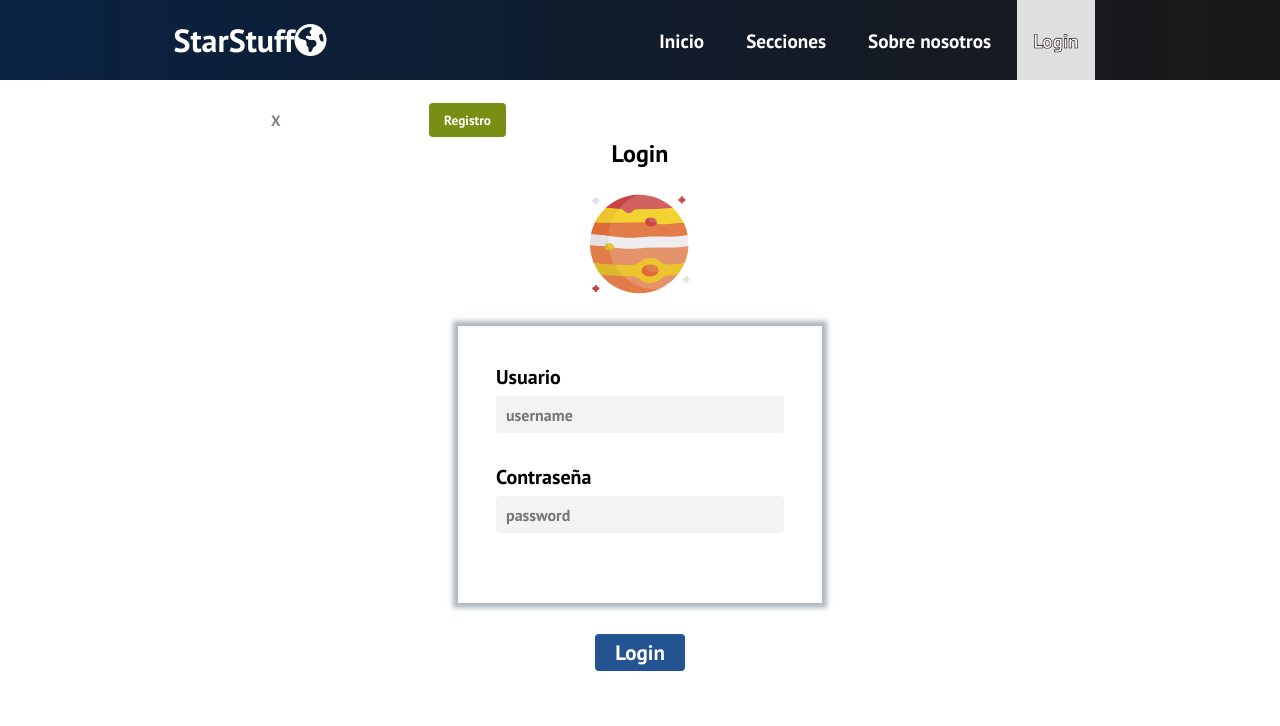
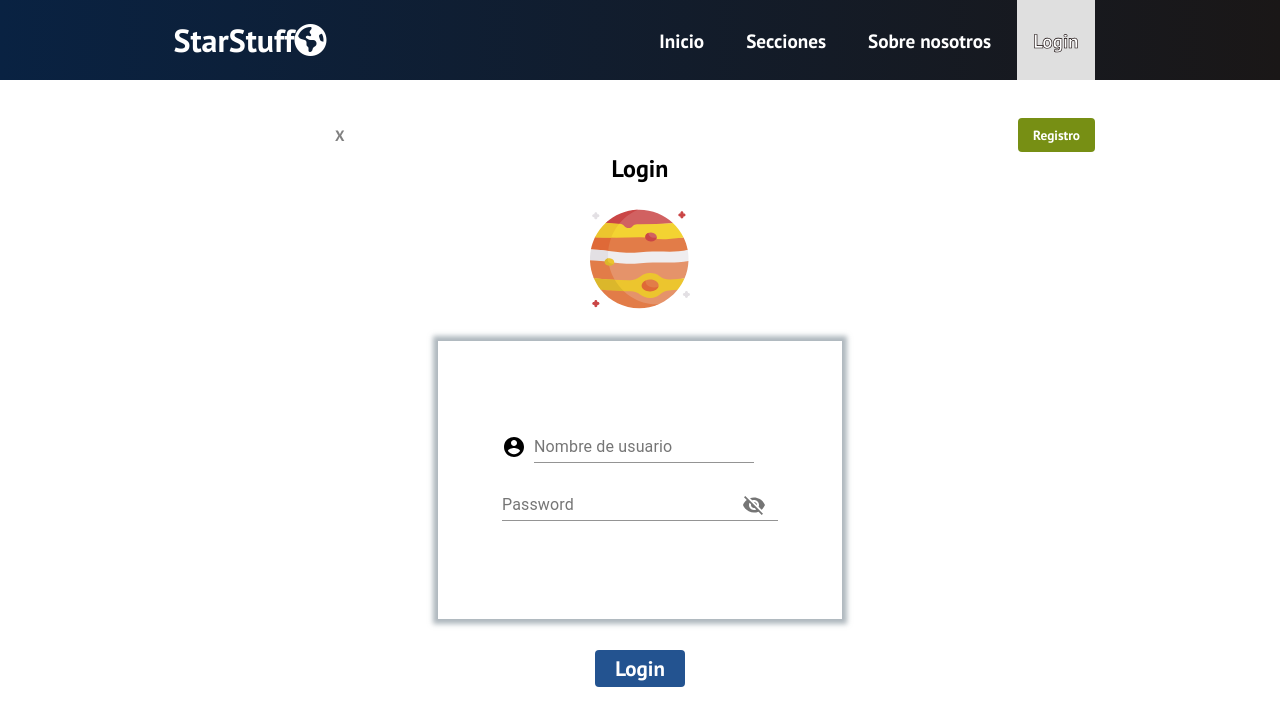
Before and after one commit to mandoni/StarStuff, a React (Create React App) app: page /login in a window 1280 px wide. Shown: the top 726 px of the page. Built offline with nearby package versions, Linux system fonts and the light colour scheme.

Commit message:
Frontend register user

```diff
--- a/package.json
+++ b/package.json
@@ -13,9 +13,11 @@
     "body-parser": "^1.19.0",
     "bootstrap": "^4.6.0",
     "butter-toast": "^3.3.5",
+    "classnames": "^2.2.6",
     "cors": "^2.8.5",
     "is-empty": "^1.2.0",
     "jsonwebtoken": "^8.5.1",
+    "jwt-decode": "^3.1.2",
     "mongoose": "^5.12.0",
     "passport": "^0.4.1",
     "passport-jwt": "^4.0.0",
@@ -35,6 +37,7 @@
     "test": "react-scripts test",
     "eject": "react-scripts eject"
   },
+  "proxy": "http://localhost:5000",
   "eslintConfig": {
     "extends": [
       "react-app",
--- a/public/index.html
+++ b/public/index.html
@@ -10,7 +10,7 @@
       content="Web site created using create-react-app"
     />
     <link rel="preconnect" href="https://fonts.gstatic.com">
-
+    <link href="https://fonts.googleapis.com/icon?family=Material+Icons" rel="stylesheet">
     <link href="https://fonts.googleapis.com/css2?family=PT+Sans:wght@700&display=swap" rel="stylesheet">
     <script src="https://kit.fontawesome.com/7e6bdae5b7.js" crossorigin="anonymous"></script>
     <link rel="apple-touch-icon" href="%PUBLIC_URL%/logo192.png" />
--- a/src/App.css
+++ b/src/App.css
@@ -58,7 +58,6 @@
   outline: none;
   border: none;
   cursor: pointer;
-  margin: auto;
   position: relative;
   background-color: #778F14;
   color: white;
@@ -73,7 +72,11 @@
 }
 
 .mini-nav{
-  width: 60%;
-  margin-left: 20%;
-  margin-top: 1.8%;
+  width: auto;
+  margin-top: 3%;
+  margin-left: 25%;
 }
+
+.btn-regis-div{
+  margin-left: 310%;
+}
--- a/src/App.js
+++ b/src/App.js
@@ -1,5 +1,5 @@
 import React from 'react';
-import{
+import {
   BrowserRouter as Router,
   Switch,
   Route,
@@ -12,7 +12,7 @@ import { store } from "./Actions/store";
 import Navbar from './Components/Navbar/Navbar';
 import Home from './Components/Home/Home';
 import Login from './Components/Login/Login';
-import Signup from './Components/Signup/Signup';
+import Signup from './Components/Login/Signup';
 import News from './Components/News/News';
 import Nota from "./Components/News/Noticia";
 import PostMessages from "./Components/CRUD/postDocument";
@@ -30,28 +30,30 @@ function App() {
       </div>
       <div className="body">
         <Switch>
-          <Route path= "/" exact>
+          <Route path="/" exact>
             <Home />
           </Route>  sads
-          <Route path= "/home">
+          <Route path="/home">
             <Home />
           </Route>
-          <Route path= "/news/:id" exact>
+          <Route path="/news/:id" exact>
             <Nota />
             <Footer />
           </Route>
-          <Route path= "/login">
+          <Route path="/login">
             <div className="mini-nav">
               <Link to="/home">
                 <button type="button" className="btn-close">X</button>
               </Link>
+              <div className="btn-regis-div">
                 <Link to="/signup">
                   <button type="button" className="btn-routing">Registro</button>
                 </Link>
               </div>
+            </div>
             <Login />
           </Route>
-          <Route path= "/signup">
+          <Route path="/signup">
             <div className="mini-nav">
               <Link to="/home">
                 <button type="button" className="btn-close">X</button>
@@ -59,14 +61,14 @@ function App() {
             </div>
             <Signup />
           </Route>
-          <Route path= "/addNews">
+          <Route path="/addNews">
             <Provider store={store}>
               <PostMessages />
             </Provider>
             <Footer />
           </Route>
 
-          <Route path= "/secciones">
+          <Route path="/secciones">
             <News />
             <Footer />
           </Route>
--- a/src/Components/Login/Login.css
+++ b/src/Components/Login/Login.css
@@ -25,7 +25,7 @@
     display: flex;
     flex-direction: column;
     box-shadow: 0px 0px 5px 5px #76858f96;
-    padding: 3%;
+    padding: 5%;
 }
 
 
@@ -34,6 +34,18 @@
     display: flex;
     flex-direction: column;
     align-items: center;
+    padding: 3% 0% 10% 0%;
+    width: 100%;
+    height: 290px;
+}
+
+.form-login{
+    display: flex;
+    flex-direction: column;
+    align-items: center;
+    width: 100%;
+    height: 50px;
+    padding-bottom: 150px;
 }
 
 .btn-routing{
@@ -56,7 +68,10 @@
     transition: 250ms;
 }
 
-
+.formulario{
+    width: 300px;
+    height: 340px;
+}
 
 .btn-close:hover{
     transition:  all 0.7s ease-out;
@@ -77,7 +92,8 @@
     display: flex;
     flex-direction: column;
     align-items: flex-start;
-    width: fit-content;
+    margin-top: 10px;
+    width: auto;
 }
 
 label{
--- a/src/Components/Login/Login.js
+++ b/src/Components/Login/Login.js
@@ -1,29 +1,80 @@
+import { FormControl, Grid, IconButton, Input, InputAdornment, InputLabel, TextField } from '@material-ui/core';
+import { Visibility, VisibilityOff } from '@material-ui/icons';
+import AccountCircle from '@material-ui/icons/AccountCircle';
 import React from 'react';
 import loginImg from '../../Media/login-logo.svg'
 import './Login.css'
 
 
-class Login extends React.Component {
-    render() {
-        return(
+
+export const Login = () => {
+    const [values, setValues] = React.useState({
+        amount: '',
+        password: '',
+        weight: '',
+        weightRange: '',
+        showPassword: false,
+    });
+
+    const handleChange = (prop) => (event) => {
+        setValues({ ...values, [prop]: event.target.value });
+    };
+
+    const handleClickShowPassword = () => {
+        setValues({ ...values, showPassword: !values.showPassword });
+    };
+
+    const handleMouseDownPassword = (event) => {
+        event.preventDefault();
+    };
+
+    return (
         <div className="base-container">
             <div className="header">
                 Login
                     <div className="image">
-                        <img src={loginImg} className="dim-img" alt="Imagen de Login"/>
+                    <img src={loginImg} className="dim-img" alt="Imagen de Login" />
                 </div>
             </div>
 
             <div className="content">
-                    <div className="form">
+                <div className="form-login">
+                    <Grid fullWidth spacing={1}>
                         <div className="form-group">
-                            <label htmlFor="username">Usuario</label>
-                            <input type="text" name="username" placeholder="username"/>
+                            <Grid container spacing={1} alignItems="flex-end">
+                                <Grid item>
+                                    <AccountCircle />
+                                </Grid>
+                                <Grid item>
+                                    <TextField fullWidth id="input-with-icon-grid" label="Nombre de usuario" />
+                                </Grid>
+
+                            </Grid>
+
+                            <div className="form-group">
+                                <FormControl >
+                                    <InputLabel htmlFor="standard-adornment-password">Password</InputLabel>
+                                    <Input
+                                        id="standard-adornment-password"
+                                        type={values.showPassword ? 'text' : 'password'}
+                                        value={values.password}
+                                        onChange={handleChange('password')}
+                                        endAdornment={
+                                            <InputAdornment position="end">
+                                                <IconButton
+                                                    aria-label="toggle password visibility"
+                                                    onClick={handleClickShowPassword}
+                                                    onMouseDown={handleMouseDownPassword}
+                                                >
+                                                    {values.showPassword ? <Visibility /> : <VisibilityOff />}
+                                                </IconButton>
+                                            </InputAdornment>
+                                        }
+                                    />
+                                </FormControl>
                             </div>
-                        <div className="form-group">
-                            <label htmlFor="password">Contraseña</label>
-                            <input type="password" name="password" placeholder="password"/>
                         </div>
+                    </Grid>
                 </div>
             </div>
             <div className="footer">
@@ -33,6 +84,4 @@ class Login extends React.Component {
     )
 }
 
-}
-
 export default Login;
--- a/src/Components/Login/Signup.jsx
+++ b/src/Components/Login/Signup.jsx
@@ -1,47 +1,69 @@
-import React from 'react';
-import loginImg from '../../Media/register-logo.svg'
+import React, { Component } from "react";
+import { Link } from "react-router-dom";
 import './Login.css'
 
-class Signup extends React.Component {
-    constructor(props) {
-        super(props);
+class Signup extends Component {
+    constructor() {
+        super();
+        this.state = {
+            name: "",
+            email: "",
+            password: "",
+            password2: "",
+            errors: {}
+        };
+    }
+
+    onChange = e => {
+        this.setState({ [e.target.id]: e.target.value });
+    }
+
+    onSubmit = e => {
+        e.preventDefault();
+        const newUser = {
+            name: this.state.name,
+            email: this.state.email,
+            password: this.state.password,
+            password2: this.state.password2
+        }
+        console.log(newUser);
     }
     render() {
-        return(
-            <div className="base-container">
+        const { errors } = this.state;
+        return (
+            <div className="base-container" >
                 <div className="header">
                     Registro
                     <div className="image">
-                        <img src={loginImg} className="dim-img"/>
+                        <img src={loginImg} className="dim-img" />
                     </div>
                 </div>
+
+                <form className="formulario">
                     <div className="content">
                         <div className="form">
                             <div className="form-group">
-                            <label htmlFor="name">Nombre</label>
-                            <input type="text" name="name" placeholder="name"/>
+                                name
                             </div>
                             <div className="form-group">
-                            <label htmlFor="username">Usuario</label>
-                            <input type="text" name="username" placeholder="username"/>
+                                mail
                             </div>
                             <div className="form-group">
-                            <label htmlFor="email">Email</label>
-                            <input type="text" name="email" placeholder="email"/>
+                                ps
                             </div>
                             <div className="form-group">
-                            <label htmlFor="password">Contraseña</label>
-                            <input type="password" name="password" placeholder="password"/>
+                                pw2
                             </div>
                         </div>
                     </div>
+                </form>
                 <div className="footer">
                     <button type="button" className="btn-login">Registrar</button>
                 </div>
             </div>
         )
     }
-
 }
 
+
 export default Signup;
```
Also changed, not shown: src/Components/CRUD/postDocument.js (+13 -13 lines), src/Components/CRUD/postDocumentForm.js (+22 -21 lines), 1 other file (tests, documents, lock files or other folders). Lines whose indentation alone changed are shown as unchanged.
